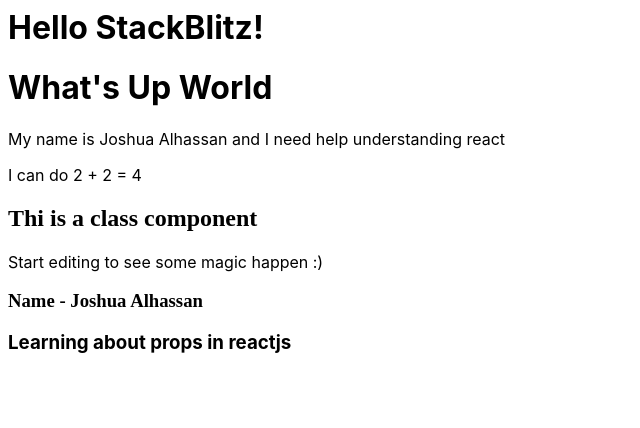
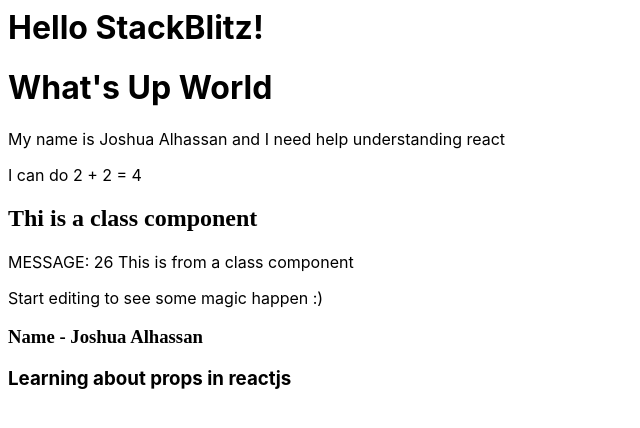
Before and after one commit to Josh-Alhassan/react-for-beginners-2022, a React (Create React App) app: page / in a window 1280 px wide. Shown: the top 428 px of the page, without its empty margins (0-640 px from the left). Built offline with nearby package versions, Linux system fonts and the light colour scheme.

Commit message:
class component props

```diff
--- a/src/App.js
+++ b/src/App.js
@@ -9,7 +9,7 @@
     <div>
       <h1>Hello StackBlitz!</h1>
       <Hello />
-      <Message />
+      <Message messagecode="26" messagecontent="This is from a class component" />
       <p>Start editing to see some magic happen :)</p>
       <Profile name="Joshua" lastname="Alhassan" >
         <p>Learning about props in reactjs</p>
--- a/src/Components/Message.js
+++ b/src/Components/Message.js
@@ -5,7 +5,10 @@
 class Message extends Component {
   render() {
     return (
-      <h2> Thi is a class component </h2>
+      <div>
+        <h2> Thi is a class component </h2>
+        <p> MESSAGE: {this.props.messagecode} {this.props.messagecontent} </p>
+      </div>
     )
   }
 }
```
